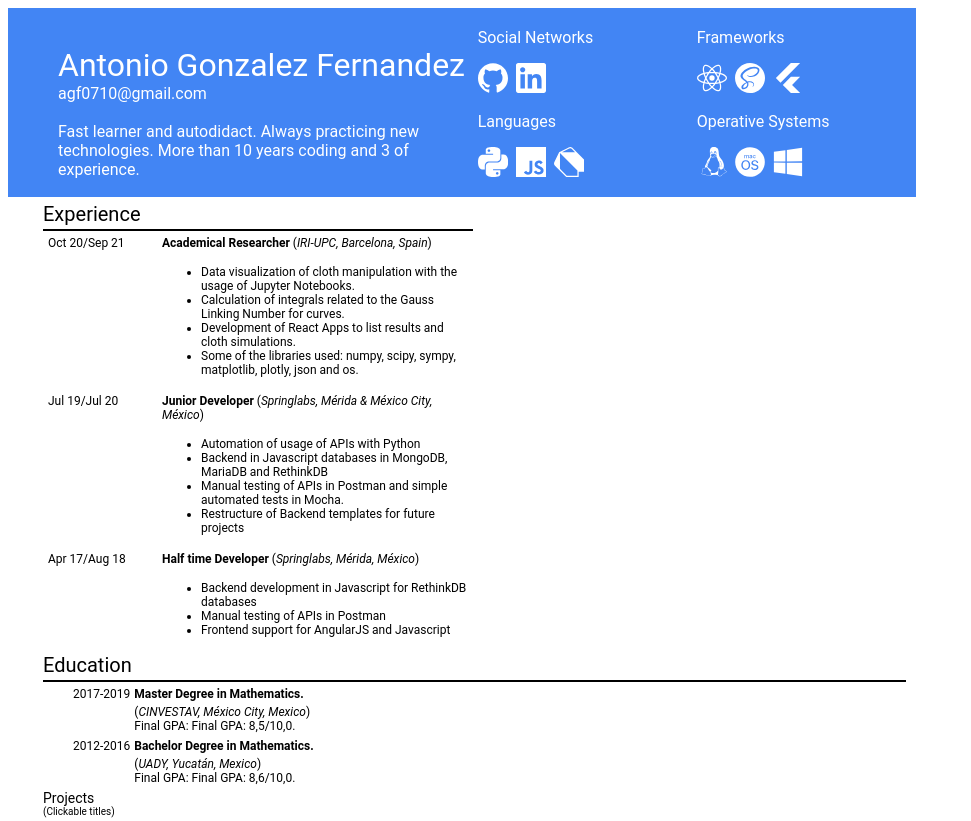
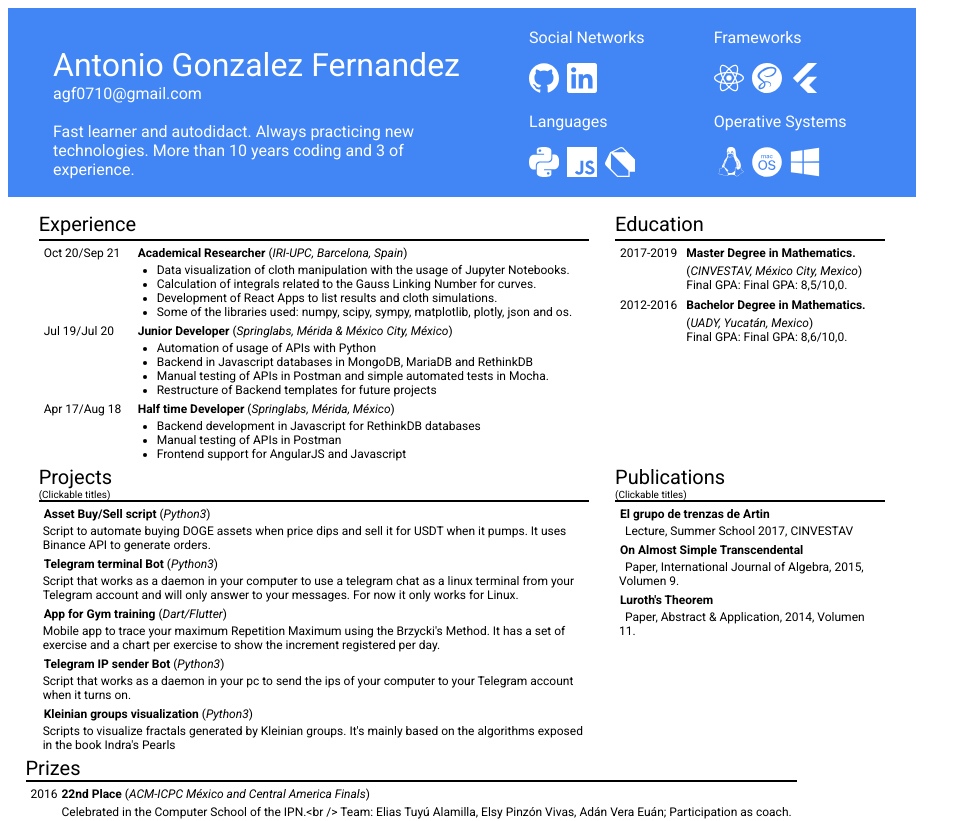
Before and after one commit to iam-agf/react-cv, a React (Create React App) app: page / in a window 1280 px wide. Shown: the top 821 px of the page, without its empty margins (0-971 px from the left). Built offline with nearby package versions, Linux system fonts and the light colour scheme.

Commit message:
css adapt

```diff
--- a/src/index.css
+++ b/src/index.css
@@ -1,3 +1,4 @@
+@import url("https://fonts.googleapis.com/css2?family=Roboto:ital,wght@0,100;0,300;0,400;0,500;0,700;0,900;1,100;1,300;1,400;1,500;1,700;1,900&display=swap");
 .upper {
   grid-area: upper;
   height: 50mm;
@@ -5,7 +6,6 @@
   background-color: #4285f4;
   color: white;
   display: grid;
-  grid-template-columns: 115mm 1fr 1fr;
   padding: 0 0 0 35px;
   grid-template-areas: "title-name networks frameworks" "title-name languages software";
 }
@@ -14,7 +14,7 @@
   display: grid;
   grid-template: "title-section" "mail-section" "description-section";
   margin-top: 20px;
-  margin-left: 15px;
+  margin-left: 10px;
 }
 .upper .name .title-section {
   display: flex;
@@ -81,102 +81,93 @@
 }
 
 .lower {
-  padding: 5px 0 0 35px;
+  margin: auto;
+  max-width: 230.9mm;
+  padding-top: 15px;
   grid-area: lower;
-  display: grid;
-  width: 230.9mm;
+  display: flex;
+  flex-wrap: wrap;
   font-family: "Roboto", serif;
   font-size: 14px;
-  flex-direction: column;
+}
+.lower ul {
+  border-spacing: 1px;
+  margin: 0px;
+  padding: 0 0 0 20px;
 }
 .lower a {
   text-decoration: none;
   color: black;
 }
 .lower-experience {
-  display: grid;
-  grid-template: "title" "content";
-  width: 430px;
+  margin: auto;
+  width: 550px;
 }
 .lower-experience-title {
   border-bottom: 2px solid;
-  display: grid;
   font-size: 20px;
   padding-top: 0cm;
   height: 27px;
 }
 .lower-experience-content {
-  display: grid;
   font-size: 12px;
-}
-.lower-experience-content-table-display {
-  display: inline;
 }
 .lower-experience td .date {
   text-decoration: none;
-  width: 110px;
+  width: 90px;
 }
 .lower-education {
-  margin-right: 10px;
-  display: grid;
-  grid-template: "title" "content";
+  margin: 0 auto;
+  width: 270px;
 }
 .lower-education-title {
   height: 27px;
   border-bottom: 2px solid;
   font-size: 20px;
-  display: grid;
 }
 .lower-education-content {
   font-size: 12px;
-  display: grid;
 }
 .lower-education td .date {
   margin-top: 0;
-  margin-left: 25px;
+  margin-right: 5px;
   text-decoration: none;
 }
 .lower-prizes {
   display: grid;
-  grid-template: "title" "content";
   margin-right: 25px;
 }
 .lower-prizes-title {
   font-size: 20px;
   border-bottom: 2px solid;
-  display: grid;
 }
 .lower-prizes-content {
   font-size: 12px;
-  display: grid;
 }
 .lower-others {
-  margin: 10px;
-  display: grid;
-  grid-template: "title" "content";
-  width: 410px;
+  flex-wrap: wrap;
+  width: 270px;
+  margin: 0 auto;
 }
 .lower-others-title {
   font-size: 20px;
   border-bottom: 2px solid;
-  display: grid;
 }
 .lower-others-content {
   font-size: 12px;
-  display: grid;
 }
-.lower-publications {
-  display: grid;
-  grid-template: "title" "content";
+.lower-projects {
+  width: 550px;
+  margin: 0 auto;
+  justify-content: center;
+  flex-wrap: wrap;
 }
-.lower-publications-title {
+.lower-projects-title {
   font-size: 20px;
   border-bottom: 2px solid;
-  display: grid;
 }
-.lower-publications-content {
+.lower-projects-content {
   font-size: 12px;
-  display: grid;
 }
 
 body {
```
Also changed, not shown: 1 other file (tests, documents, lock files or other folders).
